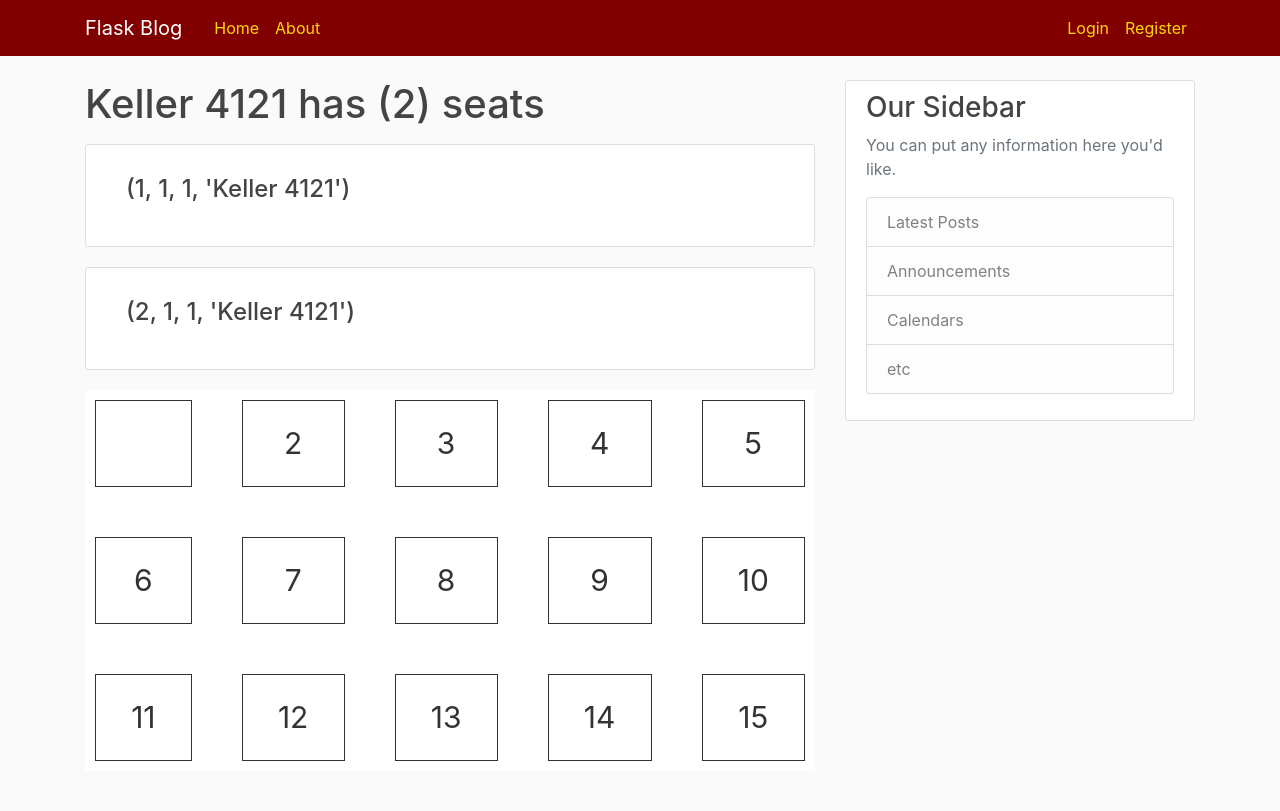
After one commit to kdm951027/SeatsApp, a Flask app: a page that uses flaskblog/templates/location.html in a window 1280 px wide. The commit adds this page. Run offline with Flask 2, Linux system fonts and the light colour scheme; data comes from the database, SQL or seed files in the repository; both versions use the stored data as it was after the commit; some libraries are stand-ins or nearby versions.

Commit message:
Testing Keller lab seats using CSS Grid

```diff
--- a/flaskblog/locations/routes.py
+++ b/flaskblog/locations/routes.py
@@ -2,7 +2,6 @@ from flask import render_template, url_for, flash, redirect, request, abort, Blu
 from flaskblog.models import Location, Seat
 from flaskblog import db
 from flask_login import login_user, current_user, logout_user, login_required
-from flaskblog.users.utils import save_picture, send_reset_email
 from flaskblog.locations.forms import LocationForm, SeatForm
 
 locations = Blueprint('locations', __name__)
@@ -43,3 +42,10 @@ def add_seat():
         else:
             return redirect(url_for('main.home'))
     return redirect(url_for('main.home'))
+
+@locations.route("/location/<string:name>")
+def show_seats(name):
+    # page = request.args.get('page', 1, type=int)
+    location = Location.query.filter_by(name=name).first_or_404()
+    seats = Seat.query.filter_by(where=location)
+    return render_template('location.html',seats=seats, location=location)
--- a/flaskblog/static/main.css
+++ b/flaskblog/static/main.css
@@ -78,3 +78,22 @@ a.article-title:hover {
 .account-heading {
   font-size: 2.5rem;
 }
+
+.grid-container {
+  display: grid;
+  grid-template-columns: auto auto auto auto auto;
+  grid-gap: 50px;
+  background-color: #ffffff;
+  padding: 10px;
+  /* grid-template-areas: */
+  margin-bottom: 40px;
+
+}
+
+.grid-item {
+  background-color: rgba(255, 255, 255, 0.8);
+  border: 1px solid rgba(0, 0, 0, 0.8);
+  padding: 20px;
+  font-size: 30px;
+  text-align: center;
+}
--- a/flaskblog/templates/home.html
+++ b/flaskblog/templates/home.html
@@ -30,7 +30,8 @@
       <div class="card-body">
         <h4 class="card-title">{{ location.name }}</h4>
         <p class="card-text">Some example text some example text. John Doe is an architect and engineer</p>
-        <a href class="btn btn-warning stretched-link">Visit</a>
+        <a class="mr-2" href="{{ url_for('locations.show_seats', name=location.name) }}">{{ location.name }}</a>
+        <!-- <a href class="btn btn-warning stretched-link">Visit</a> -->
     </article>
   {% endfor %}
   {%for seat in seats%}
@@ -38,7 +39,7 @@
       <div class="card-body">
         <h4 class="card-title">{{ seat.row_num, seat.col_num, seat.location_id }}</h4>
         <p class="card-text">Some example text some example text. John Doe is an architect and engineer</p>
-        <a href class="btn btn-warning stretched-link">Visit</a>
+        <!-- <a href class="btn btn-warning stretched-link">Visit</a> -->
     </article>
   {% endfor %}
 
--- /dev/null
+++ b/flaskblog/templates/location.html
@@ -0,0 +1,33 @@
+{%extends "layout.html"%}
+{%block content%}
+  <h1 class="mb-3">{{ location.name }} has ({{ seats.count() }}) seats</h1>
+  {%for seat in seats%}
+    <article class="media content-section">
+      <div class="card-body">
+        <h4 class="card-title">{{ seat.row_num, seat.col_num, seat.location_id, seat.location_name }}</h4>
+        <!-- <p class="card-text">Some example text some example text. John Doe is an architect and engineer</p> -->
+        <!-- <a href class="btn btn-warning stretched-link">Visit</a> -->
+    </article>
+  {% endfor %}
+
+  <div class="grid-container">
+    <div class="grid-item">
+    </div>
+    <div class="grid-item">2</div>
+    <div class="grid-item">3</div>
+    <div class="grid-item">4</div>
+    <div class="grid-item">5</div>
+    <div class="grid-item">6</div>
+    <div class="grid-item">7</div>
+    <div class="grid-item">8</div>
+    <div class="grid-item">9</div>
+    <div class="grid-item">10</div>
+    <div class="grid-item">11</div>
+    <div class="grid-item">12</div>
+    <div class="grid-item">13</div>
+    <div class="grid-item">14</div>
+    <div class="grid-item">15</div>
+  </div>
+
+
+{%endblock content%}
```
Also changed, not shown: flaskblog/site.db.
